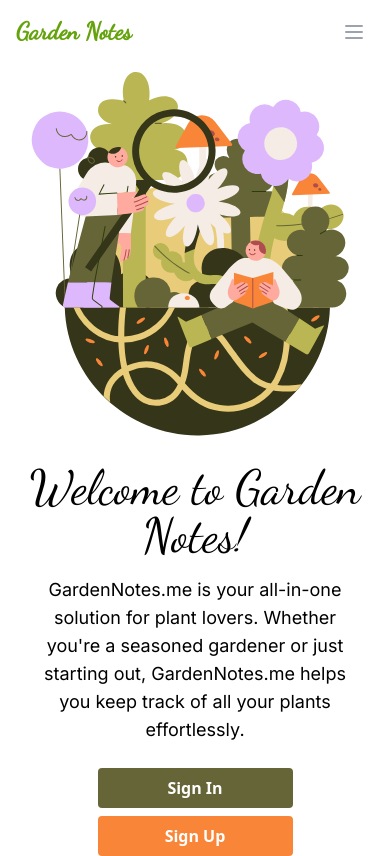
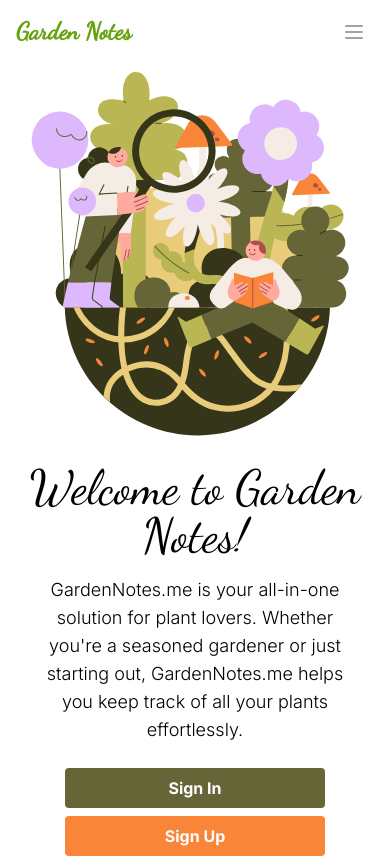
Before and after one commit to tid213/gnm, a React (Create React App) app in the folder client/: page / in a window 390 px wide. Built offline with nearby package versions, Linux system fonts and the light colour scheme; no server answers; the HTML template or start-up script is replaced by a standard one.

Commit message:
changed font of buttons and size on mobile

```diff
--- a/client/src/pages/Home.jsx
+++ b/client/src/pages/Home.jsx
@@ -45,7 +45,6 @@ function Home () {
                     <Link to="/home" className="text-gray-900 hover:bg-gray-200 px-3 py-2 rounded-md text-sm font-medium">Home</Link>
                     <Link to="/signup" className="text-gray-900 hover:bg-gray-200 px-3 py-2 rounded-md text-sm font-medium">Sign Up</Link>
                     <Link to="/signin" className="text-gray-900 hover:bg-gray-200 px-3 py-2 rounded-md text-sm font-medium">Sign In</Link>
-                    <Link to="/forgotpassword" className="text-gray-900 hover:bg-gray-200 px-3 py-2 rounded-md text-sm font-medium">Forgot Password</Link>
                     </nav>
                 </div>
                 {/* Hamburger Menu for Mobile */}
@@ -66,7 +65,6 @@ function Home () {
                     <Link to="/home" className="block px-3 py-2 rounded-md text-base font-medium text-gray-900 hover:bg-gray-50">Home</Link>
                     <Link to="/signup" className="block px-3 py-2 rounded-md text-base font-medium text-gray-900 hover:bg-gray-50">Sign Up</Link>
                     <Link to="/signin" className="block px-3 py-2 rounded-md text-base font-medium text-gray-900 hover:bg-gray-50">Sign In</Link>
-                    <Link to="/forgotpassword" className="block px-3 py-2 rounded-md text-base font-medium text-gray-900 hover:bg-gray-50">Forgot Password</Link>
                 </div>
                 </div>
             )}
@@ -83,13 +81,13 @@ function Home () {
                     <h1 className="text-5xl text-black dancing-script font-normal mb-4 lg:mb-8 text-center">Welcome to Garden Notes!</h1>
 
                     {/* Paragraph */}
-                    <p className="inter font-normal max-w-prose px-8 text-lg text-black text-center ">
+                    <p className="inter font-light max-w-prose px-8 text-lg text-black text-center ">
                     GardenNotes.me is your all-in-one solution for plant lovers. Whether you're a seasoned gardener or just starting out, GardenNotes.me helps you keep track of all your plants effortlessly.
                     </p>
                     {/* Buttons */}
                     <div className="flex flex-col w-full lg:justify-center items-center mt-6 lg:flex-row">
-                        <Link to="/signin" className="inline-block bg-customMidGreen w-6/12 lg:w-3/12 hover:bg-customDarkGreen text-white font-bold py-2 px-4 rounded focus:outline-none focus:shadow-outline">Sign In</Link>
-                        <Link to="/signup" className="inline-block mt-2 lg:mt-0 lg:ml-4 bg-customOrange w-6/12 lg:w-3/12 hover:bg-orange-600 text-white font-bold py-2 px-4 rounded focus:outline-none focus:shadow-outline">Sign Up</Link>
+                        <Link to="/signin" className="inline-block inter bg-customMidGreen w-8/12 lg:w-3/12 hover:bg-customDarkGreen text-white font-bold py-2 px-4 rounded focus:outline-none focus:shadow-outline">Sign In</Link>
+                        <Link to="/signup" className="inline-block inter mt-2 lg:mt-0 lg:ml-4 bg-customOrange w-8/12 lg:w-3/12 hover:bg-orange-600 text-white font-bold py-2 px-4 rounded focus:outline-none focus:shadow-outline">Sign Up</Link>
                     </div>
                     </div>
                 </div>
```
